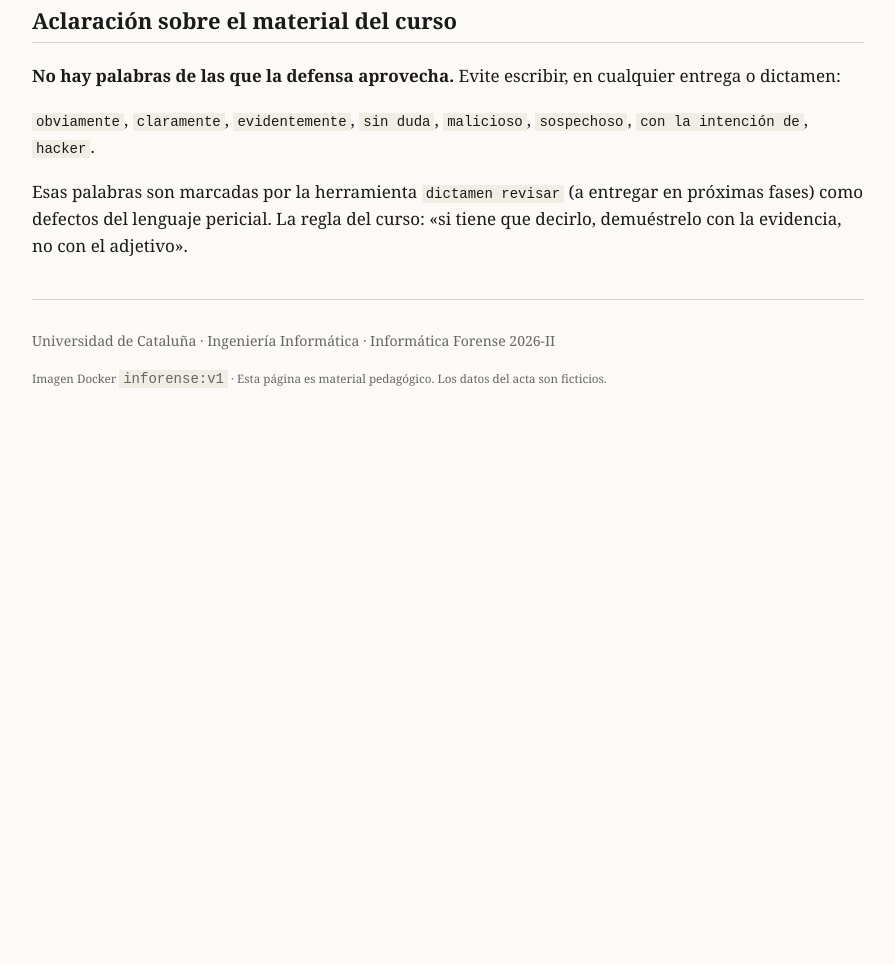
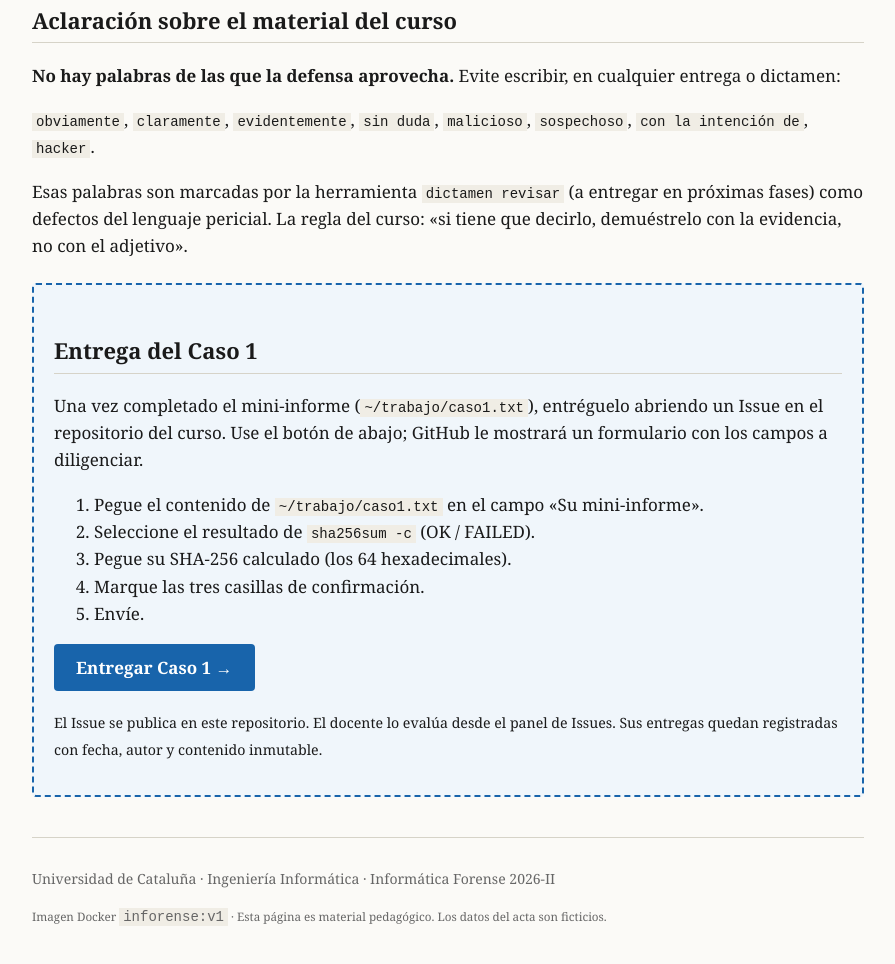
Before and after one commit to Fabig76/Informatica-forense, a plain HTML site: page docker/caso1.html in a window 1280 px wide. Shown: the part 2205-3169 px from the top of the page, without its empty margins (192-1087 px from the left). Before the commit the page ends 2633 px from the top, so only its background shows below. Drawn offline with Linux system fonts and the light colour scheme.

Commit message:
Sistema de entregas del Caso 1 via Issues
- Plantilla Issue estructurada (caso1.yml) con 9 campos:
  nombre, correo, dropdown OK/FAILED con regex para el
  SHA-256 (exactamente 64 hex), fecha, mini-informe (textarea),
  3 checkboxes de confirmacion obligatorias, observaciones
  opcionales.
- config.yml del template: desactiva Issues en blanco y agrega
  contact links al portal del laboratorio y al sitio principal.
- caso1.html: seccion 'Entrega del Caso 1' con boton hacia el
  formulario de GitHub.
- style.css: estilo del boton (.boton-entrega).

Resultado:
- Alumno lee el caso en el Docker, completa ~/trabajo/caso1.txt
  y abre un Issue desde el portal.
- Docente evalua desde el panel Issues con filtros por label.

```diff
--- a/docker/caso1.html
+++ b/docker/caso1.html
@@ -78,6 +78,22 @@
 <p><code>obviamente</code>, <code>claramente</code>, <code>evidentemente</code>, <code>sin duda</code>, <code>malicioso</code>, <code>sospechoso</code>, <code>con la intención de</code>, <code>hacker</code>.</p>
 <p>Esas palabras son marcadas por la herramienta <code>dictamen revisar</code> (a entregar en próximas fases) como defectos del lenguaje pericial. La regla del curso: «si tiene que decirlo, demuéstrelo con la evidencia, no con el adjetivo».</p>
 </section>
+
+<section class="entrega">
+<h2>Entrega del Caso 1</h2>
+<p>Una vez completado el mini-informe (<code>~/trabajo/caso1.txt</code>), entréguelo abriendo un Issue en el repositorio del curso. Use el botón de abajo; GitHub le mostrará un formulario con los campos a diligenciar.</p>
+<ol>
+<li>Pegue el contenido de <code>~/trabajo/caso1.txt</code> en el campo «Su mini-informe».</li>
+<li>Seleccione el resultado de <code>sha256sum -c</code> (OK / FAILED).</li>
+<li>Pegue su SHA-256 calculado (los 64 hexadecimales).</li>
+<li>Marque las tres casillas de confirmación.</li>
+<li>Envíe.</li>
+</ol>
+<p class="boton-entrega-wrap">
+  <a class="boton-entrega" href="https://github.com/Fabig76/Informatica-forense/issues/new?template=caso1.yml&labels=entrega,caso-1">Entregar Caso 1 →</a>
+</p>
+<p><small>El Issue se publica en este repositorio. El docente lo evalúa desde el panel de Issues. Sus entregas quedan registradas con fecha, autor y contenido inmutable.</small></p>
+</section>
 </main>
 
 <footer>
--- a/docker/style.css
+++ b/docker/style.css
@@ -147,6 +147,40 @@ th {
   color: #666;
 }
 
+section.entrega {
+  border: 2px dashed #1864ab;
+  background: #f0f6fb;
+  padding: 16px 20px;
+  margin: 24px 0;
+  border-radius: 4px;
+}
+
+.boton-entrega-wrap {
+  margin: 16px 0 8px 0;
+}
+
+.boton-entrega {
+  display: inline-block;
+  background: #1864ab;
+  color: white;
+  padding: 10px 22px;
+  border-radius: 4px;
+  font-size: 17px;
+  font-weight: bold;
+  text-decoration: none;
+  border: none;
+}
+
+.boton-entrega:hover {
+  background: #0e4778;
+  color: white;
+  border: none;
+}
+
+.boton-entrega:visited {
+  color: white;
+}
+
 dl {
   margin: 12px 0;
 }
```
Also changed, not shown: 2 other files.
